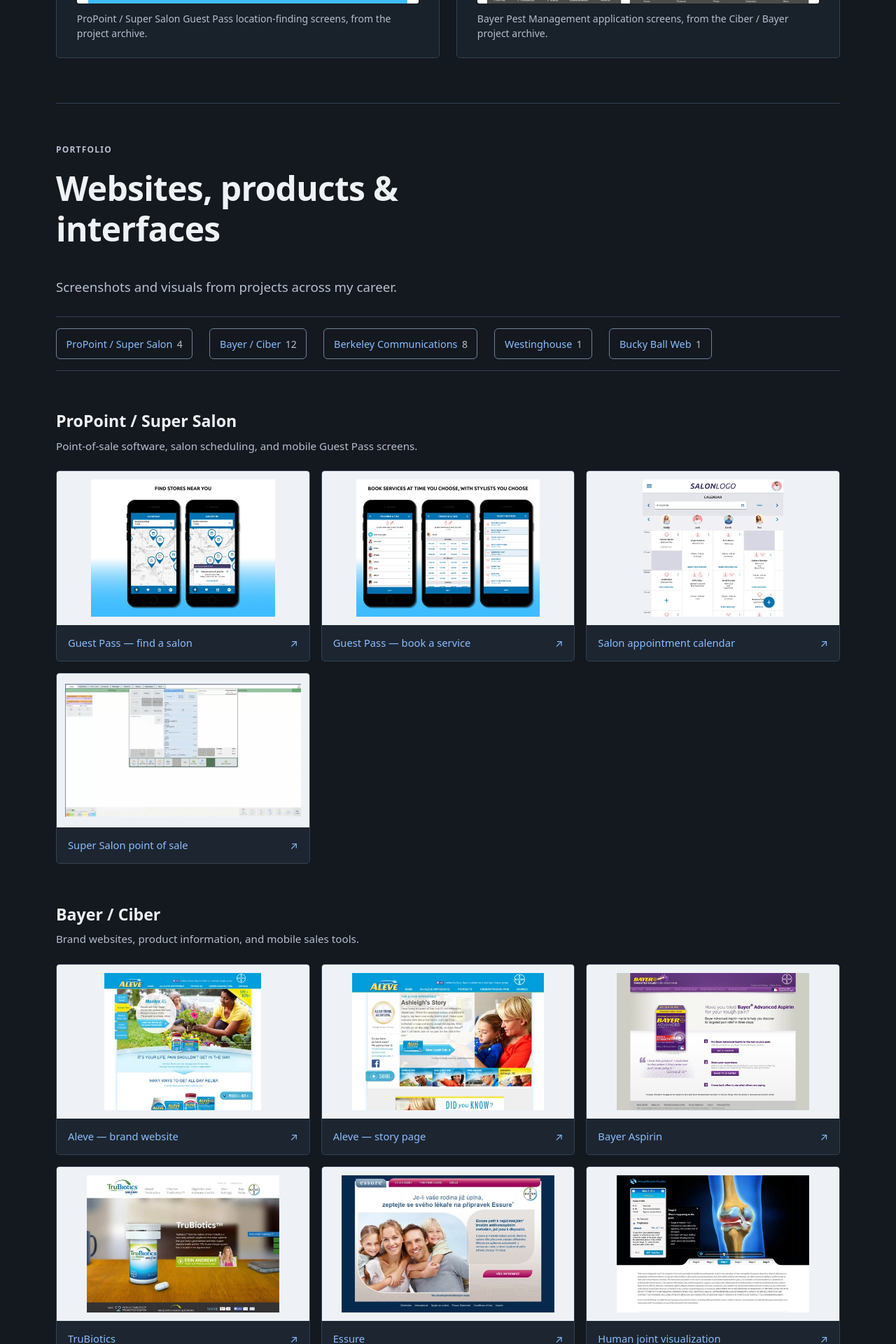
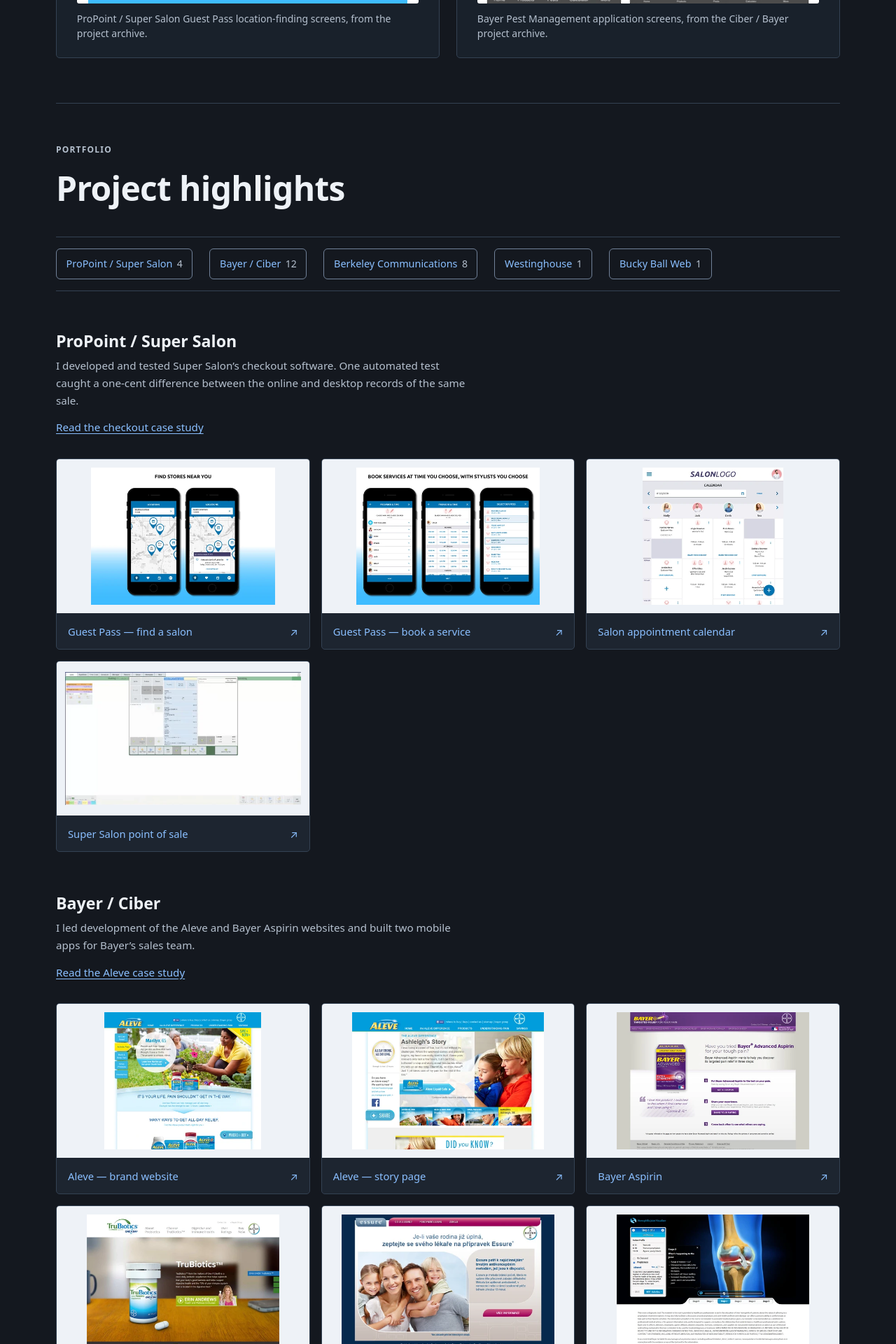
Before and after one commit to schneidergithub/schneidergithub.github.io, a Jekyll site: the page built from work.md, in a window 1280 px wide. Shown: the part 2700-4620 px from the top of the page at 70% size. Built offline with Jekyll 4.4.1, drawn with Linux system fonts in a browser that asks for light colours; some of the changed text lies outside the part shown.

Commit message:
Highlight the work behind the portfolio gallery (#12)

```diff
--- a/_data/gallery.json
+++ b/_data/gallery.json
@@ -2,7 +2,11 @@
   {
     "id": "propoint",
     "title": "ProPoint / Super Salon",
-    "description": "Point-of-sale software, salon scheduling, and mobile Guest Pass screens.",
+    "description": "I developed and tested Super Salon\u2019s checkout software. One automated test caught a one-cent difference between the online and desktop records of the same sale.",
+    "related": {
+      "label": "Read the checkout case study",
+      "url": "/work/super-salon-checkout/"
+    },
     "items": [
       {
         "title": "Guest Pass \u2014 find a salon",
@@ -45,7 +49,11 @@
   {
     "id": "bayer",
     "title": "Bayer / Ciber",
-    "description": "Brand websites, product information, and mobile sales tools.",
+    "description": "I led development of the Aleve and Bayer Aspirin websites and built two mobile apps for Bayer\u2019s sales team.",
+    "related": {
+      "label": "Read the Aleve case study",
+      "url": "/work/bayer-aleve/"
+    },
     "items": [
       {
         "title": "Aleve \u2014 brand website",
@@ -160,7 +168,7 @@
   {
     "id": "berkeley",
     "title": "Berkeley Communications",
-    "description": "Web products, video publishing tools, and internal business software.",
+    "description": "I built the company\u2019s inventory system, automated marketing workflows, and ran its web hosting on in-house servers.",
     "items": [
       {
         "title": "Berkeley Communications website",
@@ -239,10 +247,14 @@
   {
     "id": "westinghouse",
     "title": "Westinghouse",
-    "description": "A brand visual from the Westinghouse project archive.",
+    "description": "I tested the performance of Westinghouse\u2019s $20 million website ahead of a new release.",
+    "related": {
+      "label": "See the performance-testing results",
+      "url": "/work/#westinghouse"
+    },
     "items": [
       {
-        "title": "Westinghouse \u2014 brand visual",
+        "title": "Westinghouse company history banner",
         "alt": "Westinghouse brand banner with historic logos and a portrait of George Westinghouse.",
         "image": "/assets/portfolio/westinghouse.webp",
         "thumbnail": "/assets/portfolio/thumbs/westinghouse.webp",
@@ -255,10 +267,10 @@
   {
     "id": "bucky-ball",
     "title": "Bucky Ball Web",
-    "description": "An earlier web-services project.",
+    "description": "As co-owner, I built and hosted more than 100 websites for small and midsize businesses.",
     "items": [
       {
-        "title": "Bucky Ball Web",
+        "title": "Bucky Ball Web homepage",
         "alt": "Bucky Ball Web website with a client-login area and web-services content.",
         "image": "/assets/portfolio/buckyball.webp",
         "thumbnail": "/assets/portfolio/thumbs/buckyball.webp",
--- a/assets/site.css
+++ b/assets/site.css
@@ -183,8 +183,10 @@ a{color:inherit}
 .gallery-jumps{margin-block:1.7rem 2.5rem;padding-block:1rem;border-top:1px solid var(--line);border-bottom:1px solid var(--line);gap:.3rem 1.5rem}
 .portfolio-gallery>h2{font-size:clamp(2rem,4vw,3rem);max-width:22ch}
 .gallery-group{padding-block:1rem 2.6rem;scroll-margin-top:1.5rem}
+.gallery-heading{margin-bottom:1.4rem}
 .gallery-heading h3{font-size:1.45rem;margin-bottom:.5rem}
-.gallery-heading p{color:var(--muted);font-size:.95rem;margin-bottom:1.4rem}
+.gallery-heading p{color:var(--muted);font-size:.95rem;max-width:68ch;margin-bottom:0}
+.gallery-heading .case-link{margin:.25rem 0 0}
 .thumbnail-grid{display:grid;grid-template-columns:repeat(3,minmax(0,1fr));gap:1rem}
 .thumbnail-card{margin:0;padding:0;background:var(--panel);border:1px solid var(--line);border-radius:5px;overflow:visible}
 .thumbnail-card a{display:block;height:100%;text-decoration:none;border-radius:5px}
--- a/work.md
+++ b/work.md
@@ -8,12 +8,15 @@ permalink: /work/
 
 <section class="section portfolio-gallery" id="portfolio-gallery" aria-labelledby="gallery-title">
   <p class="eyebrow">Portfolio</p>
-  <h2 id="gallery-title">Websites, products & interfaces</h2>
-  <p class="lead">Screenshots and visuals from projects across my career.</p>
+  <h2 id="gallery-title">Project highlights</h2>
   <nav class="gallery-jumps" aria-label="Portfolio image groups">{% for group in site.data.gallery %}<a href="#gallery-{{ group.id }}">{{ group.title | escape }} <span class="count">{{ group.items.size }}</span></a>{% endfor %}</nav>
   {% for group in site.data.gallery %}
   <section class="gallery-group" id="gallery-{{ group.id }}" aria-labelledby="gallery-{{ group.id }}-title">
-    <div class="gallery-heading"><h3 id="gallery-{{ group.id }}-title">{{ group.title | escape }}</h3><p>{{ group.description | escape }}</p></div>
+    <div class="gallery-heading">
+      <h3 id="gallery-{{ group.id }}-title">{{ group.title | escape }}</h3>
+      <p>{{ group.description | escape }}</p>
+      {% if group.related %}<p class="case-link"><a href="{{ group.related.url | relative_url | escape }}">{{ group.related.label | escape }}</a></p>{% endif %}
+    </div>
     <div class="thumbnail-grid">{% for item in group.items %}
       <figure class="thumbnail-card">
         <a href="{{ item.image | relative_url }}" target="_blank" rel="noopener" aria-label="Open {{ item.title | escape }} image in a new tab"><span class="thumbnail-frame"><img src="{{ item.thumbnail | relative_url }}?v={{ item.thumbnail_version }}" alt="{{ item.alt | escape }}" width="{{ item.width }}" height="{{ item.height }}" loading="lazy" decoding="async"></span><span class="thumbnail-label">{{ item.title | escape }} <span aria-hidden="true">↗</span></span></a>
```
Also changed, not shown: docs/roadmap.md (+8 -0 lines), scripts/check_case_studies.cjs (+40 -0 lines), .github/workflows/experience.yml.
